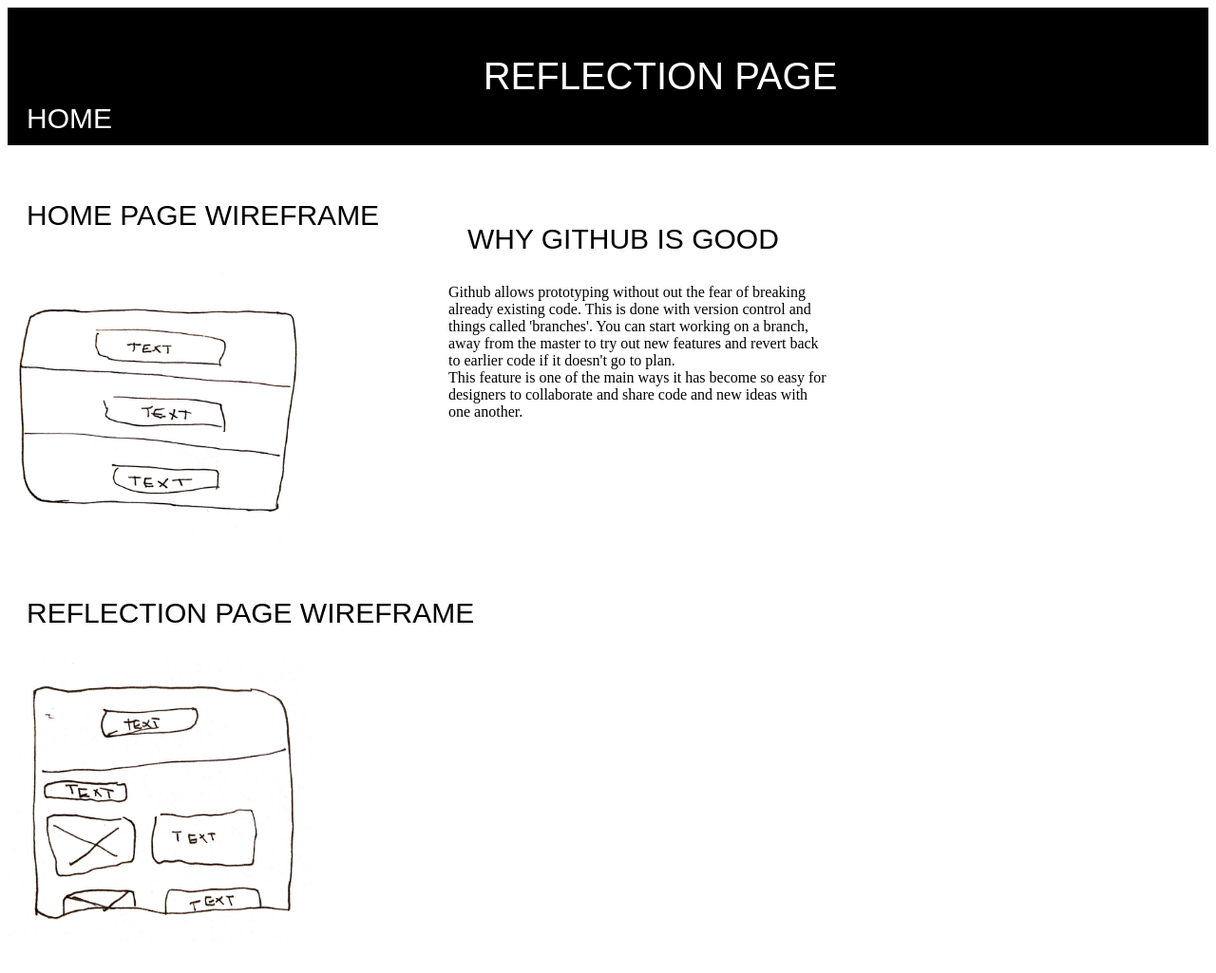
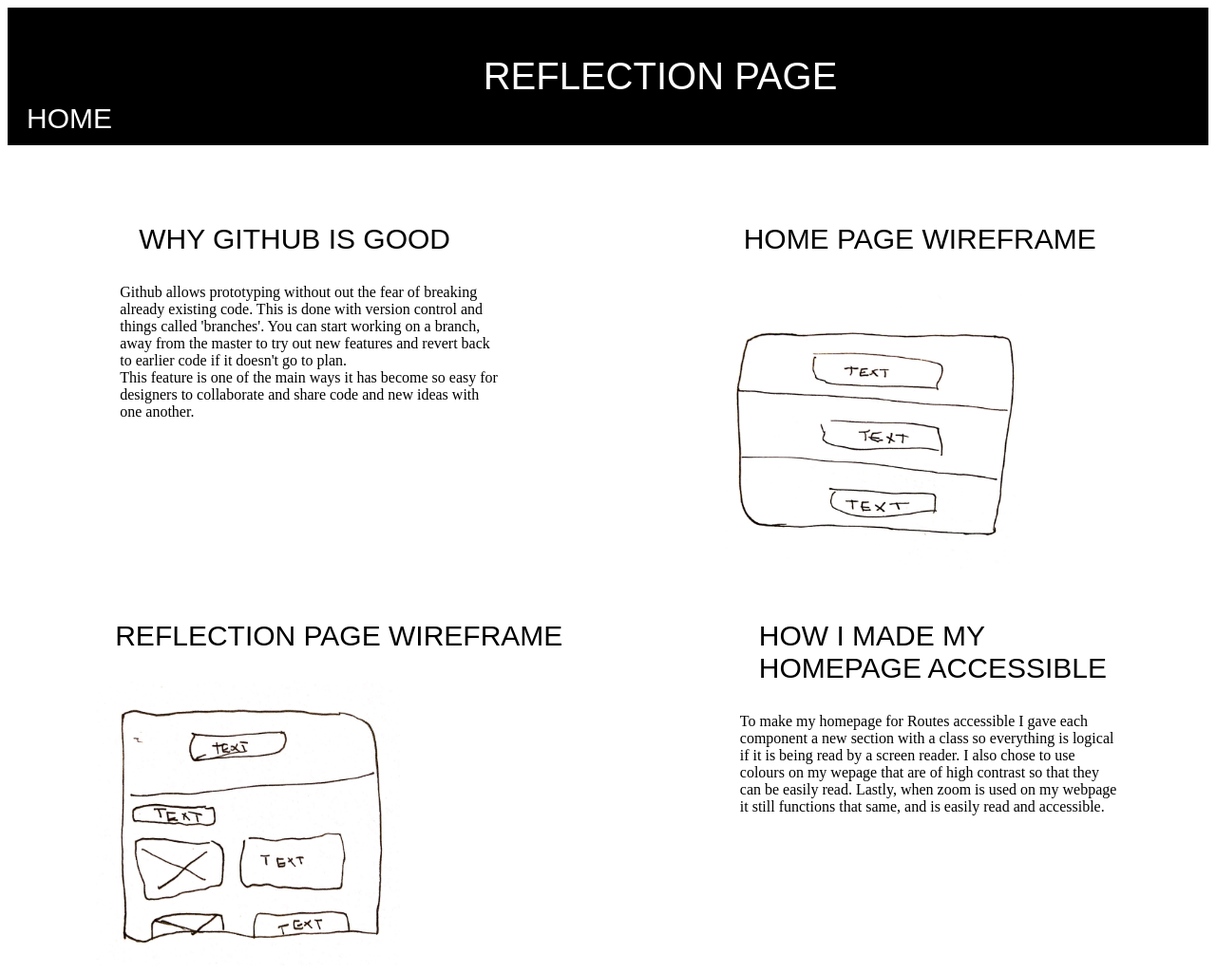
Before and after one commit to denchella/Blog-Site, a plain HTML site: page page1.html in a window 1280 px wide. Shown: the whole page at 95% size. Before the commit the page ends 1000 px from the top, so only its background shows below. Drawn offline with Linux system fonts and the light colour scheme; a web font is replaced by a local one.

Commit message:
updated initial code, added accessibility paragraph

```diff
--- a/css/style.css
+++ b/css/style.css
@@ -3,6 +3,27 @@
 	color: white;
 	text-align: center;
 }
+
+.reflection_content {
+	display: flex;
+	justify-content: space-around;
+	flex-flow: row wrap;
+	align-items: flex-start;
+}
+
+
+.github_paragraph, .Accessibility_paragraph {
+	width: 400px;
+}
+
+@media (max-width: 950px)  {
+ .reflection_content {
+	 display: flex;
+	 flex-direction: column;
+	 align-items: center;
+}
+}
+
 h1 {
   font-family: politica, sans-serif;
   font-weight: 400;
@@ -12,6 +33,7 @@
   padding-bottom: 50px;
   text-align: center;
 }
+
 h2 {
   font-family: politica, sans-serif;
   font-weight: 400;
@@ -20,13 +42,6 @@
   padding-left: 20px;
   padding-top: 30px;
   padding-bottom: 5px;
-}
-.para_right {
-  float: right;
-  padding-right: 400px;
-  width: 400px;
-
-
 }
 
 a {
--- a/page1.html
+++ b/page1.html
@@ -11,7 +11,8 @@
      <h1>REFLECTION PAGE</h1>
    </header>
 
-   <div class="para_right">
+  <div class="reflection_content">
+   <div class="github_paragraph">
       <h2>WHY GITHUB IS GOOD</h2>
       <p>Github allows prototyping without out the fear of breaking
         already existing code. This is done with version control and
@@ -23,15 +24,25 @@
         another.  </p>
    </div>
 
-   <div>
+   <div class="wireframe_one">
      <h2>HOME PAGE WIREFRAME</h2>
       <img class="float" src="img/wireframe_one.JPG" alt="Wireframe drawing">
   </div>
 
-  <div>
+  <div class="wireframe_two">
     <h2>REFLECTION PAGE WIREFRAME</h2>
      <img class="float" src="img/wireframe_two.JPG" alt="Wireframe drawing">
   </div>
 
+   <div class="Accessibility_paragraph">
+     <h2>HOW I MADE MY HOMEPAGE ACCESSIBLE</h2>
+      <p>To make my homepage for Routes accessible I gave each
+      component a new section with a class so everything is logical
+      if it is being read by a screen reader. I also chose to use
+      colours on my wepage that are of high contrast so that they can
+      be easily read. Lastly, when zoom is used on my webpage it still
+      functions that same, and is easily read and accessible. </p>
+   </div>
+  </div>
  </body>
 </html>
```
Also changed, not shown: index.html (+5 -3 lines).
